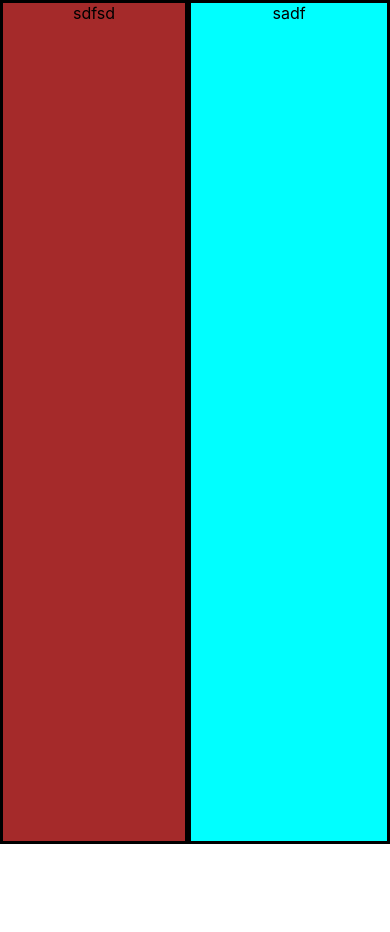
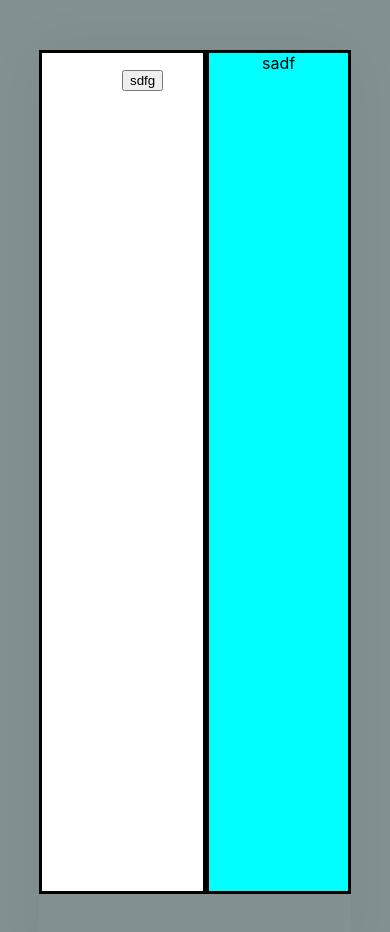
Before and after one commit to Alexoid1/RebelBase, a React (Create React App) app: page / in a window 390 px wide. Shown: the top 932 px of the page. Before the commit the page ends 844 px from the top, so only its background shows below. Built offline with nearby package versions, Linux system fonts and the light colour scheme.

Commit message:
add responsive container

```diff
--- a/src/App.css
+++ b/src/App.css
@@ -1,20 +1,49 @@
-body {
-  padding: 0;
-  margin: 0;
-  box-sizing: border-box;
-}
-
 .App {
+  width: 100%;
+  height: 90%;
+  margin: 30px auto;
+  padding: 0 0 70px;
+  border-radius: 4px;
+  box-shadow: 0 0 60px 0 rgba(0, 0, 0, 0.05);
   text-align: center;
   display: flex;
   flex-direction: row;
-  max-width: 1650px;
   width:100%;
   height: 100vh;
-
 
 }
 
 .App div{
   border: 3px solid black;
 }
+
+
+body {
+
+  margin: auto;
+  background: rgb(131,145,146);
+}
+
+#root {
+  width: 80%;
+  height: 100%;
+  margin: auto;
+  max-width: 1650px;
+}
+
+@media (max-width: 680px) {
+  #root {
+    padding: 20px;
+  }
+}
+
+@media (max-width: 380px) {
+  #root {
+    width: 100%;
+    padding: 0;
+  }
+
+  .App {
+    padding: 0;
+  }
+}
--- a/src/components/NavigationBar.css
+++ b/src/components/NavigationBar.css
@@ -1,4 +1,12 @@
 .navigationBar {
-    background: brown;
+    background: white;
     width: 290px;
 }
+
+ul {
+    list-style: none;
+}
+
+ul li button {
+
+}
--- a/src/components/NavigationBar.js
+++ b/src/components/NavigationBar.js
@@ -4,7 +4,15 @@ import './NavigationBar.css'
 function NavigationBar() {
     return (
       <div className="navigationBar">
-          sdfsd
+          <nav>
+            <ul>
+              <li>
+                <button type="button">
+                  sdfg
+                </button>
+              </li>
+            </ul>
+          </nav>
       </div>
     );
 }
```
Also changed, not shown: 1 other file (tests, documents, lock files or other folders).
